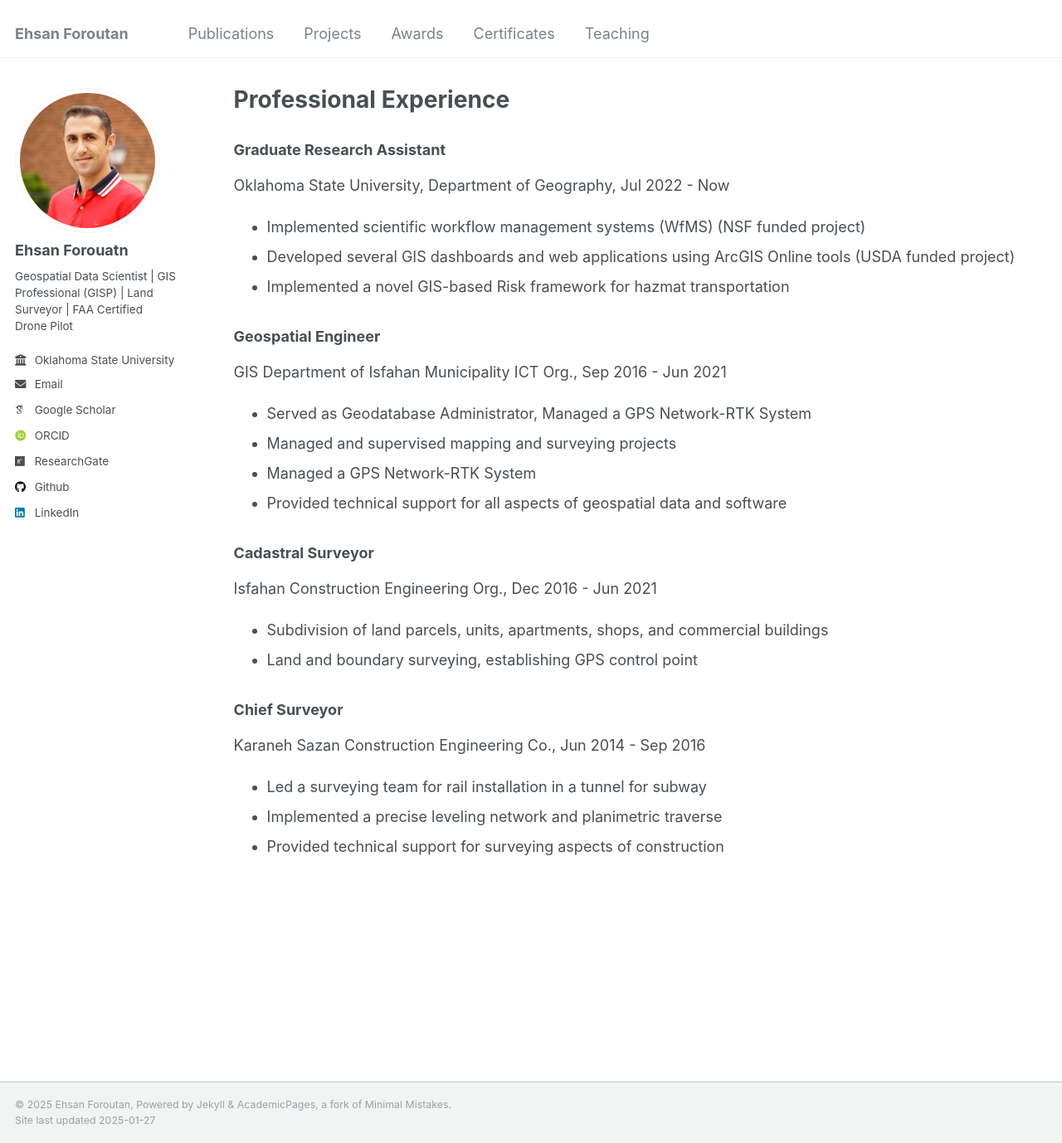
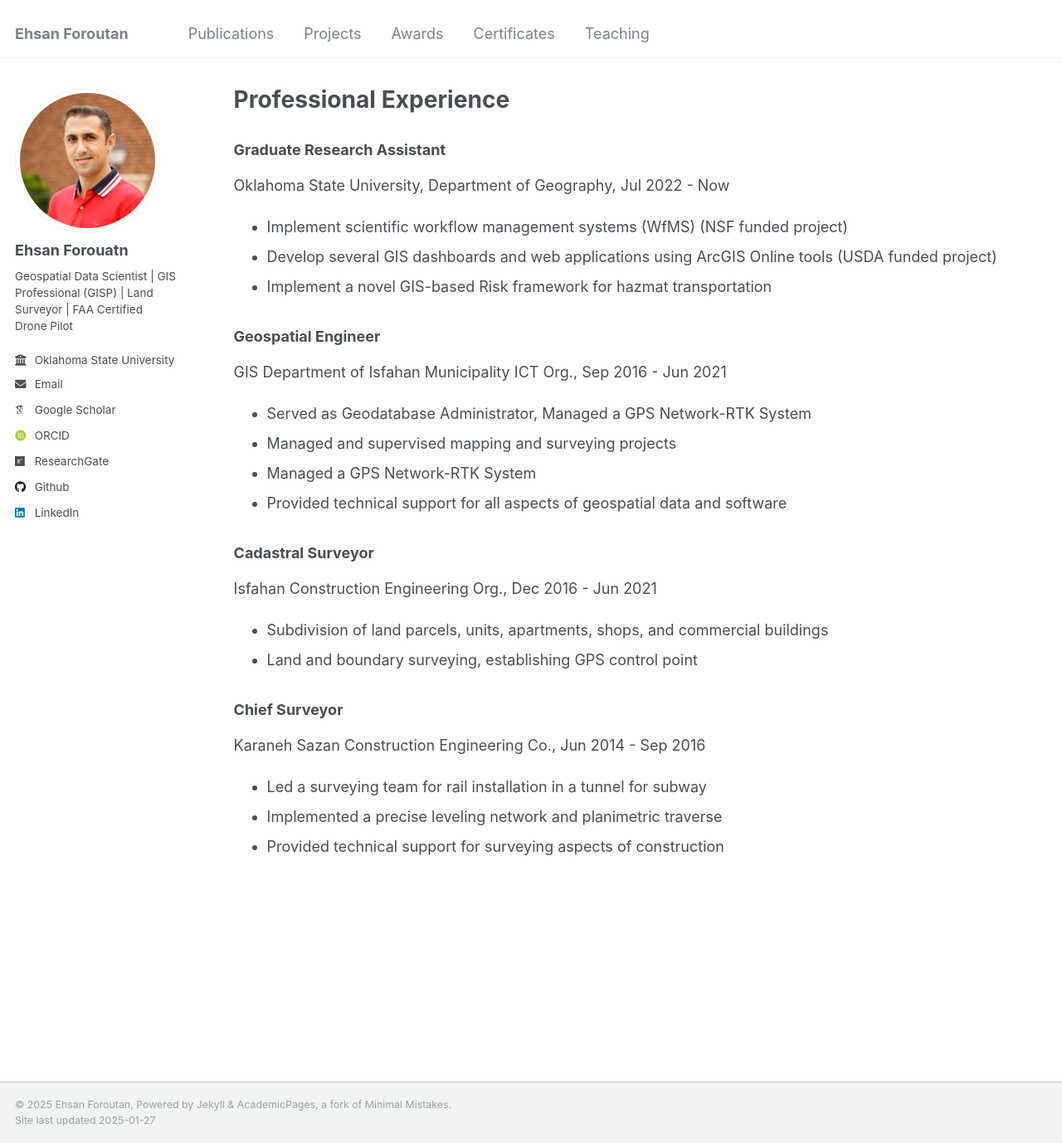
Before and after one commit to eforoutan/eforoutan.github.io, a Jekyll site: the page built from _pages/projects.html, in a window 1280 px wide and 1378 px high. Shown: the whole window at 83% size. Built offline with Jekyll 4.4.1, drawn with Linux system fonts in a browser that asks for light colours; some web fonts are replaced.

Commit message:
Update projects.html

```diff
--- a/_pages/projects.html
+++ b/_pages/projects.html
@@ -11,9 +11,9 @@ author_profile: true
 <h3>Graduate Research Assistant</h3>
 <p>Oklahoma State University, Department of Geography, Jul 2022 - Now</p>
 <ul>
-  <li>Implemented scientific workflow management systems (WfMS) (NSF funded project)</li>
-  <li>Developed several GIS dashboards and web applications using ArcGIS Online tools (USDA funded project)</li>
-  <li>Implemented a novel GIS-based Risk framework for hazmat transportation</li>
+  <li>Implement scientific workflow management systems (WfMS) (NSF funded project)</li>
+  <li>Develop several GIS dashboards and web applications using ArcGIS Online tools (USDA funded project)</li>
+  <li>Implement a novel GIS-based Risk framework for hazmat transportation</li>
 </ul>
 
 <h3>Geospatial Engineer</h3>
```
